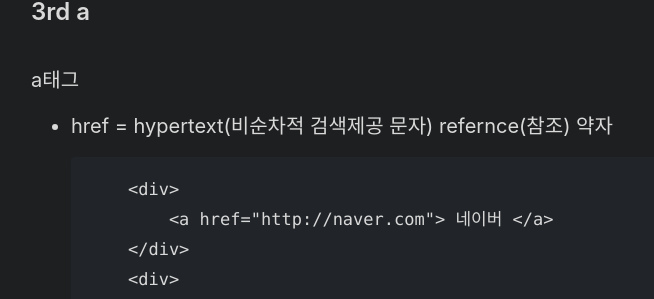
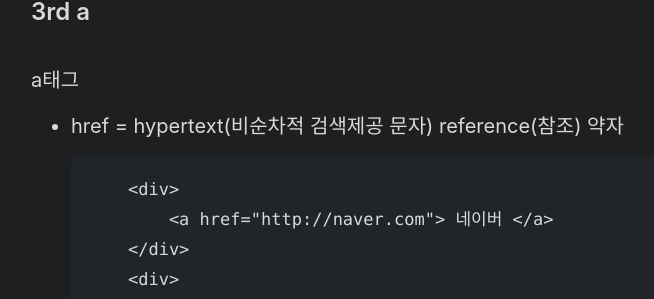
Before and after one commit to Dev-Dotoli/dev-dotoli.github.com, a Jekyll site: the page built from _posts/2022-02-13-Html-2.md, in a window 1280 px wide. Shown: the part 1387-1686 px from the top of the page, without its empty margins (273-927 px from the left). Built offline with Jekyll 4.4.1, drawn with Linux system fonts in a browser that asks for light colours.

Commit message:
Fix: typo html-2.md reference

```diff
--- a/_posts/2022-02-13-Html-2.md
+++ b/_posts/2022-02-13-Html-2.md
@@ -49,7 +49,7 @@ div는 웹페이지의 구조를 분할
 <br>
 a태그
 
-- href = hypertext(비순차적 검색제공 문자) refernce(참조) 약자
+- href = hypertext(비순차적 검색제공 문자) reference(참조) 약자
 
           <div>
               <a href="http://naver.com"> 네이버 </a>
```
